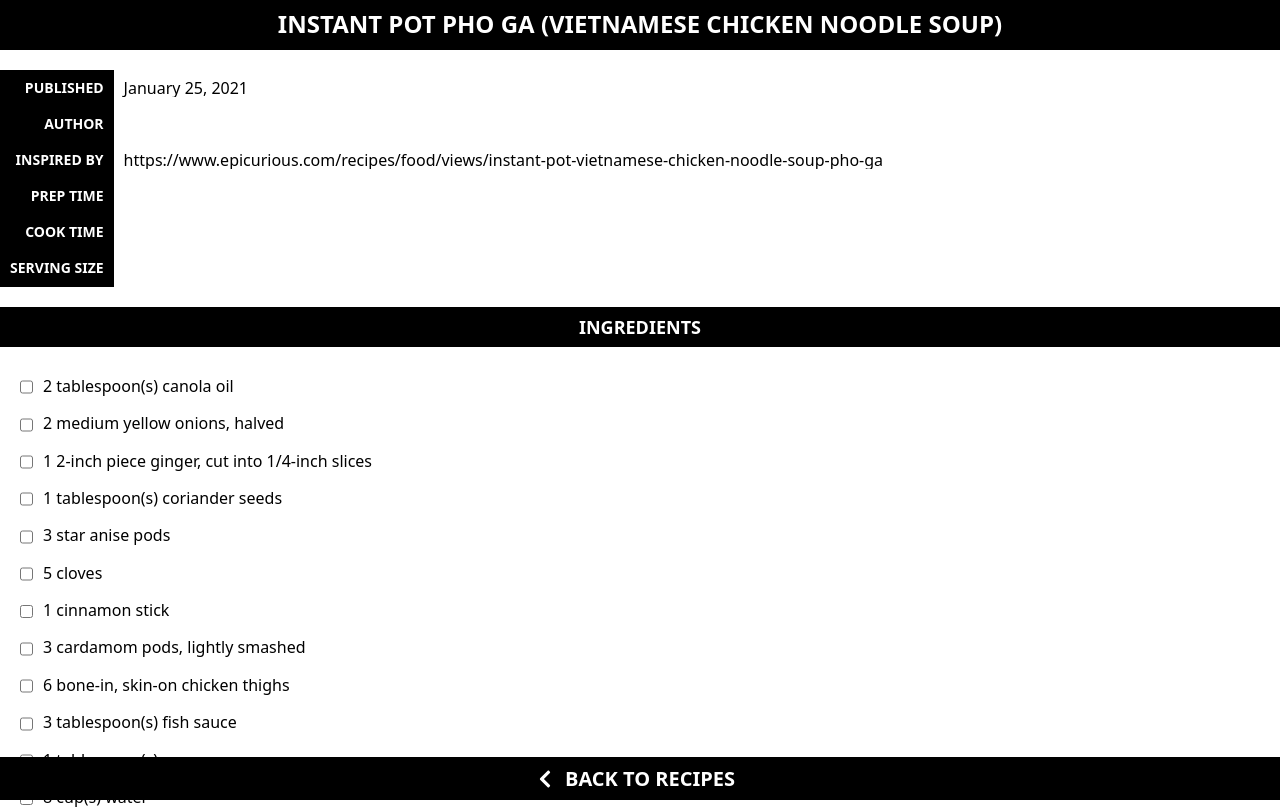
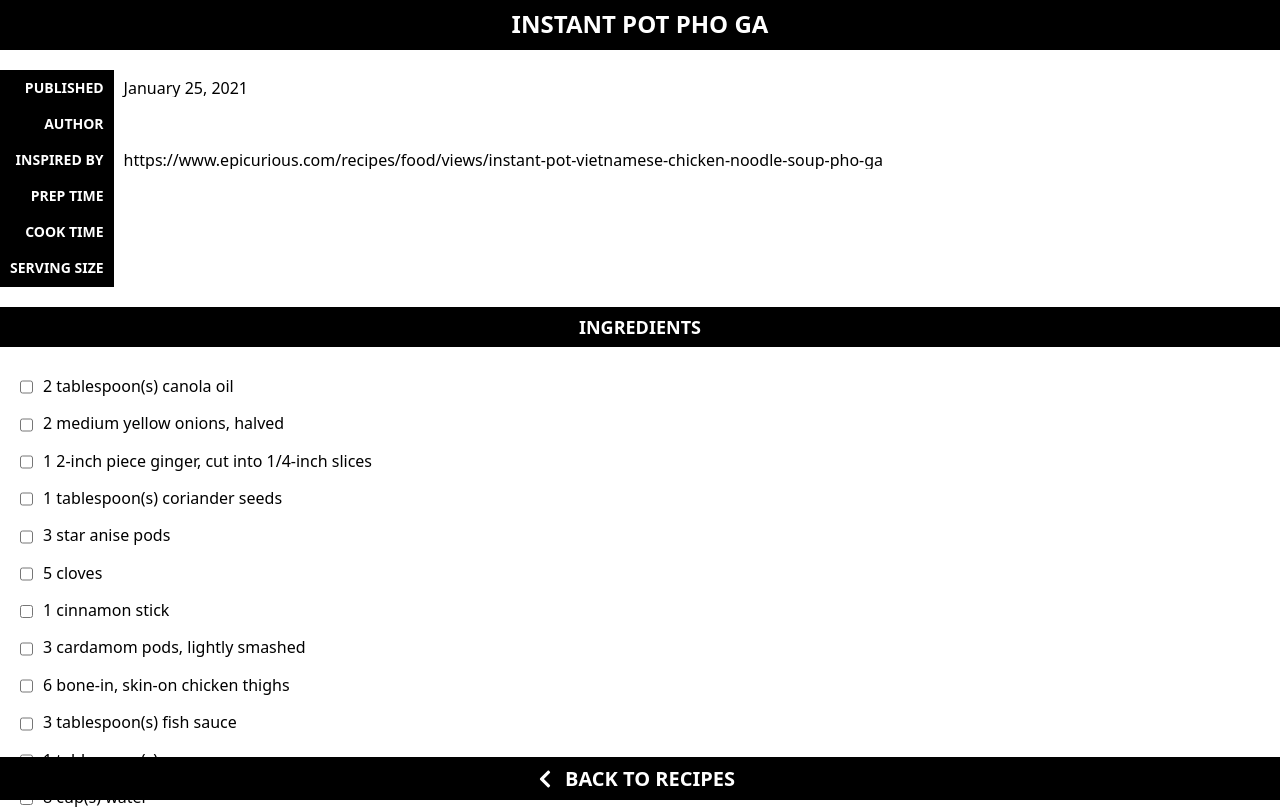
Before and after one commit to likens/recipes, a Gatsby site: page /recipes/instant-pot-pho-ga-vietnamese-chicken-noodle-soup in a window 1280 px wide. Shown: the top 811 px of the page. Built offline with nearby package versions, Linux system fonts and the light colour scheme; Gatsby itself is replaced by a stand-in of ours.

Commit message:
Update Recipe “instant-pot-pho-ga-vietnamese-chicken-noodle-soup”

```diff
--- a/src/pages/recipes/instant-pot-pho-ga-vietnamese-chicken-noodle-soup.md
+++ b/src/pages/recipes/instant-pot-pho-ga-vietnamese-chicken-noodle-soup.md
@@ -1,6 +1,6 @@
 ---
 templateKey: recipe
-name: Instant Pot Pho Ga (Vietnamese Chicken Noodle Soup)
+name: Instant Pot Pho Ga
 date: 2021-01-25T22:50:23.435Z
 inspiredby: https://www.epicurious.com/recipes/food/views/instant-pot-vietnamese-chicken-noodle-soup-pho-ga
 image: /img/instant-pot-chicken-pho-020717.jpg
```
